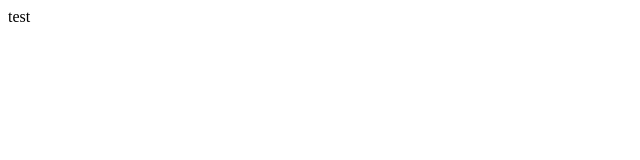
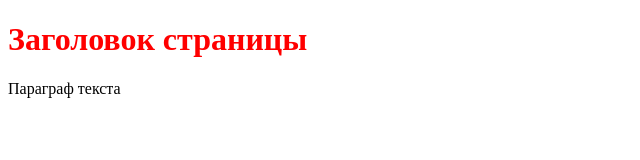
Before and after one commit to annatyu/annatyu.github.io, a plain HTML site: page index.html in a window 1280 px wide. Shown: the whole page, without its empty margins (0-640 px from the left). Drawn offline with Linux system fonts and the light colour scheme.

Commit message:
Red head added

```diff
--- a/index.html
+++ b/index.html
@@ -1,4 +1,15 @@
 <!DOCTYPE html>
 <html>
-    test
+    <head>
+        <title> Page name </title>
+        <style>
+            h1 {
+                color:red;
+            }
+        </style>
+    </head>
+    <body>
+        <h1> Заголовок страницы </h1>
+        <p>Параграф текста</p>
+    </body>
 </html>
```
